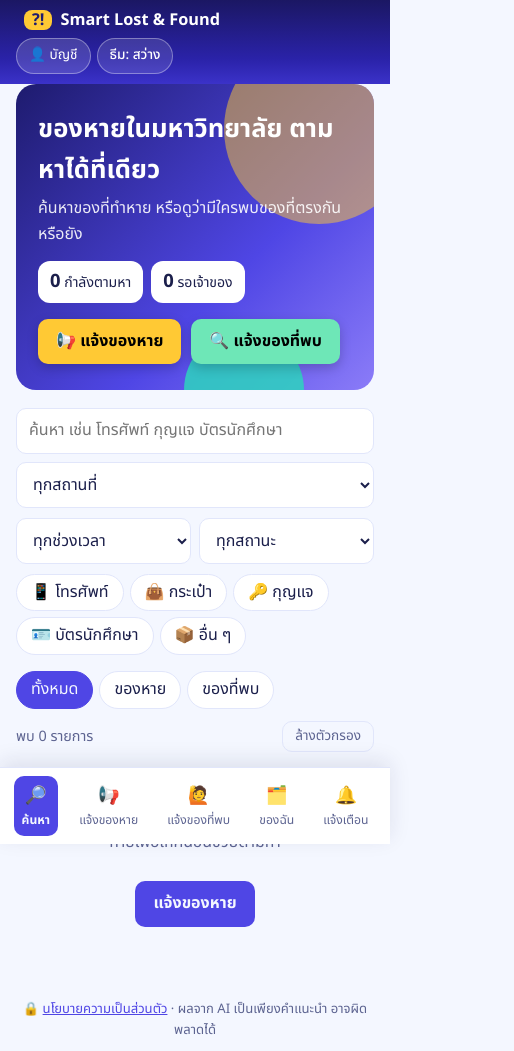
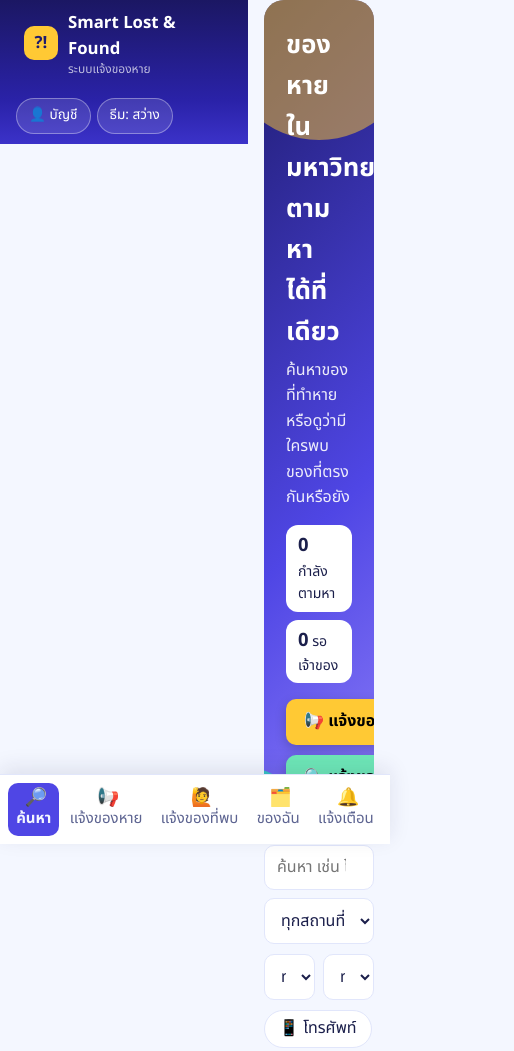
Before and after one commit to robinthongdee/Smart-Lost-Found, a plain HTML site: page index.html in a window 390 px wide. Shown: the top 1051 px of the page, 514 px wide, since content can reach past the window. Drawn offline with nearby package versions, Linux system fonts and the light colour scheme; no server answers.

Commit message:
Add files via upload

```diff
--- a/admin.js
+++ b/admin.js
@@ -69,8 +69,8 @@ async function logout(){await sb.auth.signOut();location.replace(LOGIN)}
 const TABS=[["over","ภาพรวม","grid"],["items","รายการทั้งหมด","list"],["match","จับคู่","link"]];
 const TTL={over:["ภาพรวมระบบ","สรุปสถานการณ์ของหายและของที่พบในมหาวิทยาลัย"],items:["รายการทั้งหมด","ค้นหา กรอง แก้ไข เลื่อนสถานะ และลบได้ทุกรายการ"],match:["รายการที่อาจตรงกัน","คู่ของหาย–ของที่พบที่ระบบกฎคัดมาให้ตรวจ"]};
 function shell(){$("root").innerHTML=`<div class="shell"><aside class="side"><div class="brand"><i>⚙</i><div>Smart Lost &amp; Found<small>ผู้ดูแลระบบ</small></div></div>
-<nav id="nav"></nav><div class="who"><span>เข้าสู่ระบบเป็น</span><b>${esc(me)}</b><button onclick="logout()">${ic("out",16)} ออกจากระบบ</button><a href="index.html">← หน้าผู้ใช้</a></div></aside>
-<div class="main"><div class="top"><div><h1 id="ttl"></h1><p id="tsub"></p></div><div class="acts"><span class="upd" id="upd"></span><button class="btn" data-themebtn onclick="toggleTheme()">${themeLabel()}</button><button class="btn" id="rf" onclick="refresh()">${ic("refresh",16)} รีเฟรช</button></div></div><section id="view"></section></div></div>`}
+<nav id="nav"></nav><div class="who"><span>เข้าสู่ระบบเป็น</span><b>${esc(me)}</b><button onclick="logout()">${ic("out",16)} ออกจากระบบ</button><button data-themebtn onclick="toggleTheme()">${themeLabel()}</button><a href="index.html">← หน้าผู้ใช้</a></div></aside>
+<div class="main"><div class="top"><div><h1 id="ttl"></h1><p id="tsub"></p></div><div class="acts"><span class="upd" id="upd"></span><button class="btn" id="rf" onclick="refresh()">${ic("refresh",16)} รีเฟรช</button></div></div><section id="view"></section></div></div>`}
 function nav(){const stale=open_().filter(i=>age(i)>=7).length,mt=pairs().length,bd={items:stale,match:mt};
 $("nav").innerHTML=TABS.map(t=>`<button class="${tab===t[0]?"on":""}" onclick="setTab('${t[0]}')">${ic(t[2])}<span>${t[1]}</span>${bd[t[0]]?`<b>${bd[t[0]]}</b>`:""}</button>`).join("");
 $("ttl").textContent=TTL[tab][0];$("tsub").textContent=TTL[tab][1];$("upd").textContent=upd?"อัปเดตล่าสุด "+upd.toLocaleTimeString("th-TH",{hour:"2-digit",minute:"2-digit"})+" น.":""}
--- a/index.html
+++ b/index.html
@@ -6,12 +6,12 @@
 <title>Smart Lost & Found</title>
 <link href="https://fonts.googleapis.com/css2?family=Noto+Sans+Thai:wght@400;500;700&display=swap" rel="stylesheet">
 <script src="theme.js"></script>
-<link rel="stylesheet" href="style.css?v=8">
+<link rel="stylesheet" href="style.css?v=11">
 </head>
 <body>
 <div class="ushell">
 <aside class="uside">
-<div class="logo"><i>?!</i> Smart Lost &amp; Found</div>
+<div class="logo"><i>?!</i><div>Smart Lost &amp; Found<small>ระบบแจ้งของหาย</small></div></div>
 <nav id="nav" aria-label="เมนูหลัก"></nav>
 <div class="uwho"><button class="acc" id="acc" onclick="go('acct')">👤 บัญชี</button><button class="hb2" id="lo" onclick="doLogout()" hidden>ออกจากระบบ</button><button class="hb2" id="th" data-themebtn onclick="toggleTheme()">ธีม: สว่าง</button></div>
 </aside>
--- a/style.css
+++ b/style.css
@@ -169,3 +169,23 @@ main{padding-bottom:100px}
 .toast{bottom:calc(84px + env(safe-area-inset-bottom,0px))}
 }
 .ushell>main{width:100%;max-width:920px;min-width:0}
+
+/* ให้แถบข้างหน้าผู้ใช้ขนาดเท่ากับหน้าแอดมิน */
+.ushell{grid-template-columns:248px 1fr}
+.uside{font-size:15px;gap:22px}
+.uside .logo{font-weight:700;font-size:1.05rem;gap:10px;line-height:1.35}
+.uside .logo i{width:34px;height:34px;display:grid;place-items:center;border-radius:10px;padding:0;flex:none}
+.uside .logo small{display:block;font-weight:400;font-size:.75rem;opacity:.7;line-height:1.2}
+.uside nav button{font-size:15px;line-height:1.55}
+.ni{font-size:18px;width:18px;line-height:1;text-align:center}
+.uwho{background:rgba(255,255,255,.1);border-radius:14px;padding:12px;gap:8px}
+.uwho .acc,.uwho .hb2{border:0;background:rgba(255,255,255,.16);border-radius:10px;padding:8px 12px;font-size:15px;font-weight:400}
+.uwho .acc{text-align:center}
+.uwho .acc:hover,.uwho .hb2:hover{background:rgba(255,255,255,.28)}
+.uwho .acc.on{background:#ffc934;color:#1e1b6e;font-weight:700}
+@media(max-width:820px){.uwho{background:none;padding:0;gap:6px}.uwho .acc,.uwho .hb2{border:1px solid rgba(255,255,255,.35);background:rgba(255,255,255,.12);border-radius:999px;padding:6px 12px;font-size:.85rem}.uwho .acc.on{background:#ffc934}}
+.uside .logo{line-height:1.55}
+.uwho{font-size:.85rem}
+.uwho .acc,.uwho .hb2{font-size:inherit}
+@media(max-width:820px){.uwho .acc,.uwho .hb2{font-size:.85rem}}
+@media(min-width:821px){.uwho .acc,.uwho .hb2{height:37px;padding-top:0;padding-bottom:0}}
```
Also changed, not shown: admin.html (+2 -2 lines).
